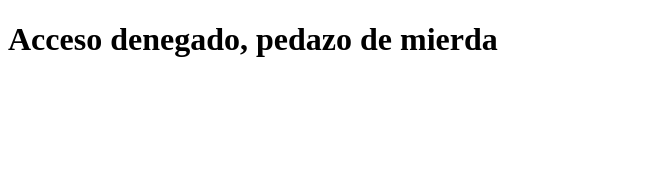
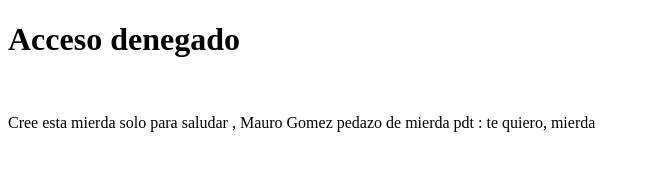
Before and after one commit to MichaellReyes202/curso-node-restserver, a website: page public/index.html in a window 1280 px wide. Shown: the whole page, without its empty margins (0-650 px from the left). Drawn offline with Linux system fonts and the light colour scheme.

Commit message:
Prueba del Index

```diff
--- a/public/index.html
+++ b/public/index.html
@@ -7,6 +7,11 @@
     <title>Acceso denegado</title>
 </head>
 <body>
-    <h1>Acceso denegado, pedazo de mierda</h1>
+    <h1>Acceso denegado</h1>
+    <br>
+    <p>
+        Cree esta mierda solo para saludar , Mauro Gomez pedazo de mierda
+        pdt : te quiero, mierda
+    </p>
 </body>
 </html>
```
